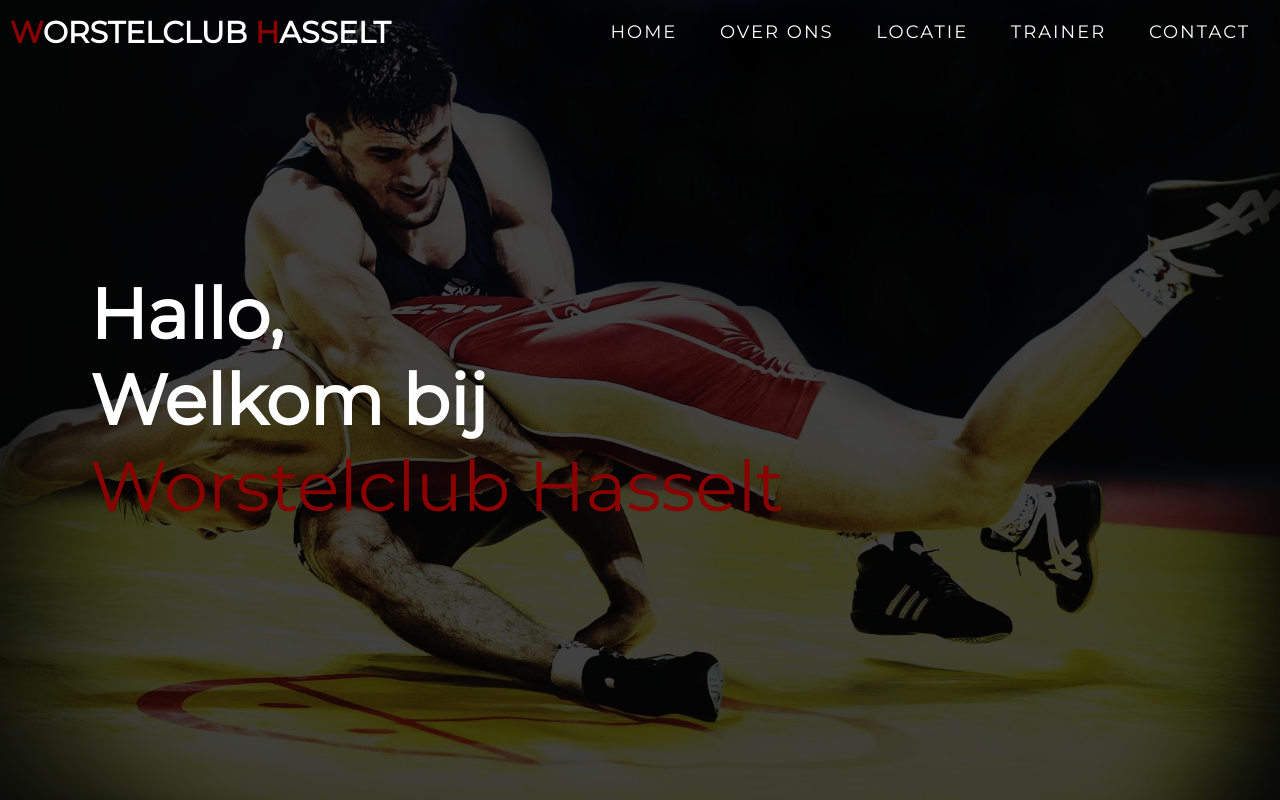
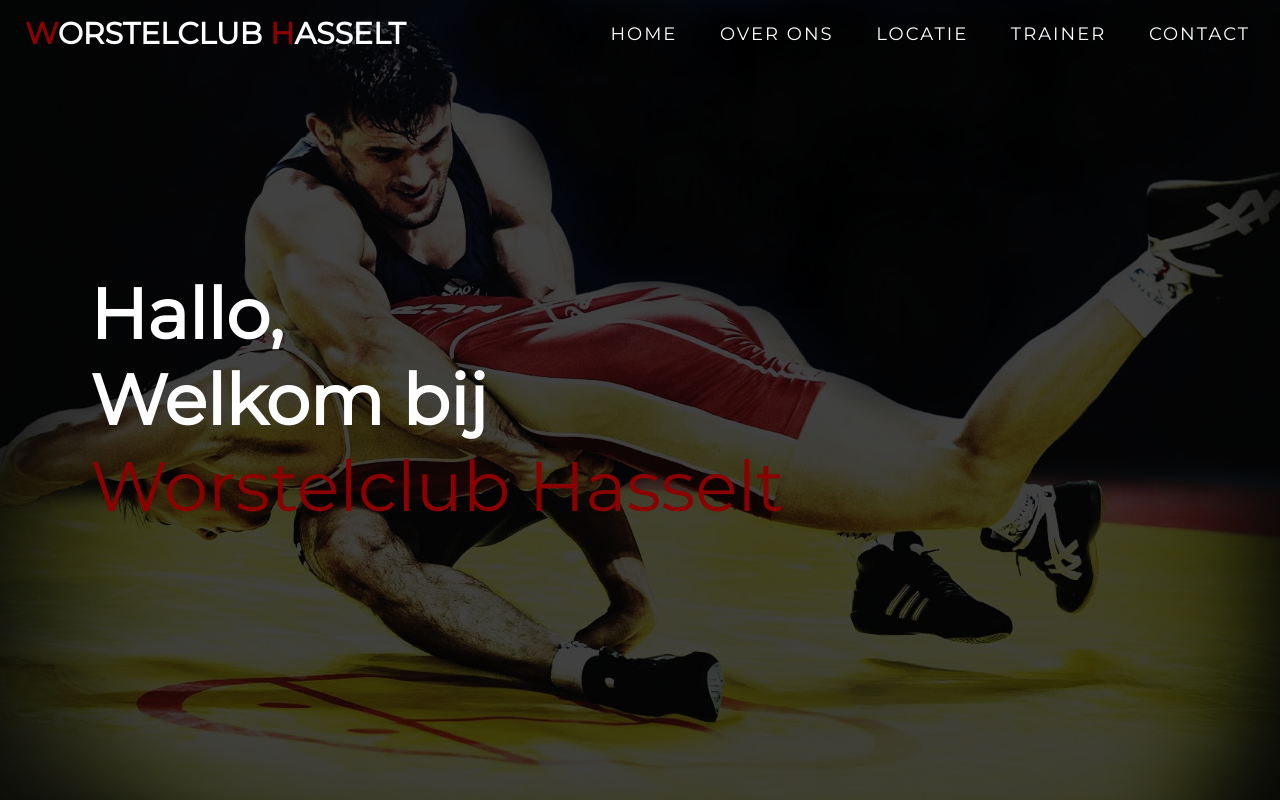
Before and after one commit to worstelclubhasselt/website, a plain HTML site: page docs/index.html in a window 1280 px wide. Shown: the top 800 px of the page. Drawn offline with Linux system fonts and the light colour scheme.

Commit message:
Main-title padding added

```diff
--- a/docs/index.html
+++ b/docs/index.html
@@ -15,7 +15,7 @@
         <div class="nav-bar">
             <div class="brand">
                 <a href="#hero">
-                    <h1><span>W</span>ORSTELCLUB <span>H</span>ASSELT</h1>
+                    <h1 id="main-title"><span>W</span>ORSTELCLUB <span>H</span>ASSELT</h1>
                 </a>
             </div>
             <div class="nav-list">
--- a/docs/style.css
+++ b/docs/style.css
@@ -707,3 +707,9 @@ p {
     }
 }
 /* End  Media Query For Desktop */
+
+#main-title {
+    padding-top: 15px;
+    padding-left: 15px;
+    padding-bottom: 15px;
+}
```
